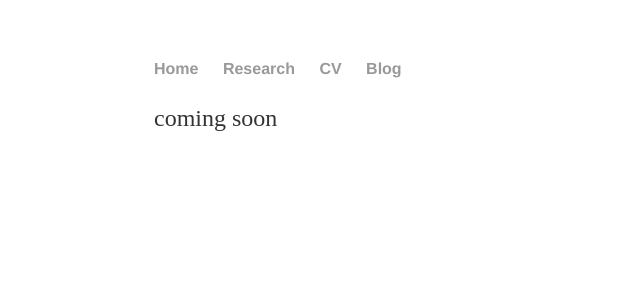
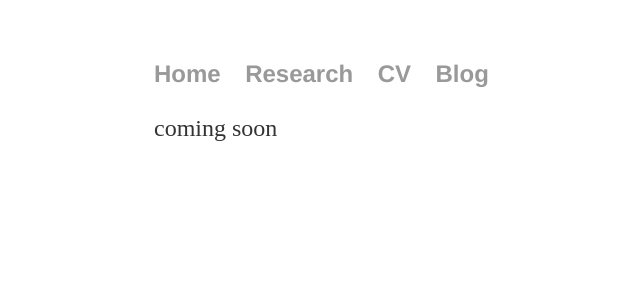
Before and after one commit to torres-lab/torres-lab.github.io, a Jekyll site: the page built from cv/index.html, in a window 1280 px wide. Shown: the top 300 px of the page, without its empty margins (38-678 px from the left). Built offline with Jekyll 4.4.1, drawn with Linux system fonts in a browser that asks for light colours.

Commit message:
Update main.css

```diff
--- a/css/main.css
+++ b/css/main.css
@@ -14,6 +14,11 @@ h2 {
 p {
     font-size: 1.5em;
     line-height: 1.4em;
+    color: #333;
+}
+li {
+    font-size: 1.5em;
+    font-family:'Helvetica', 'Arial', 'Sans-Serif';
     color: #333;
 }
 nav ul, footer ul {
```
